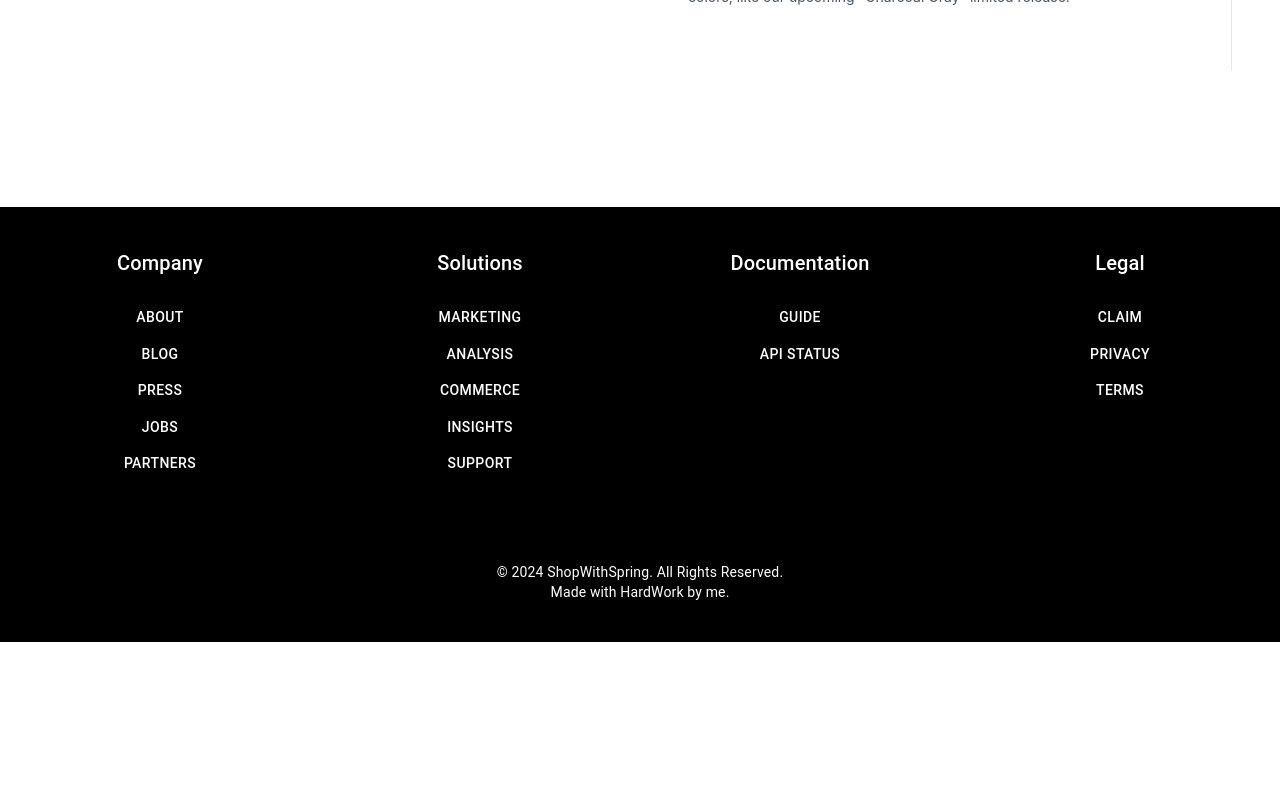
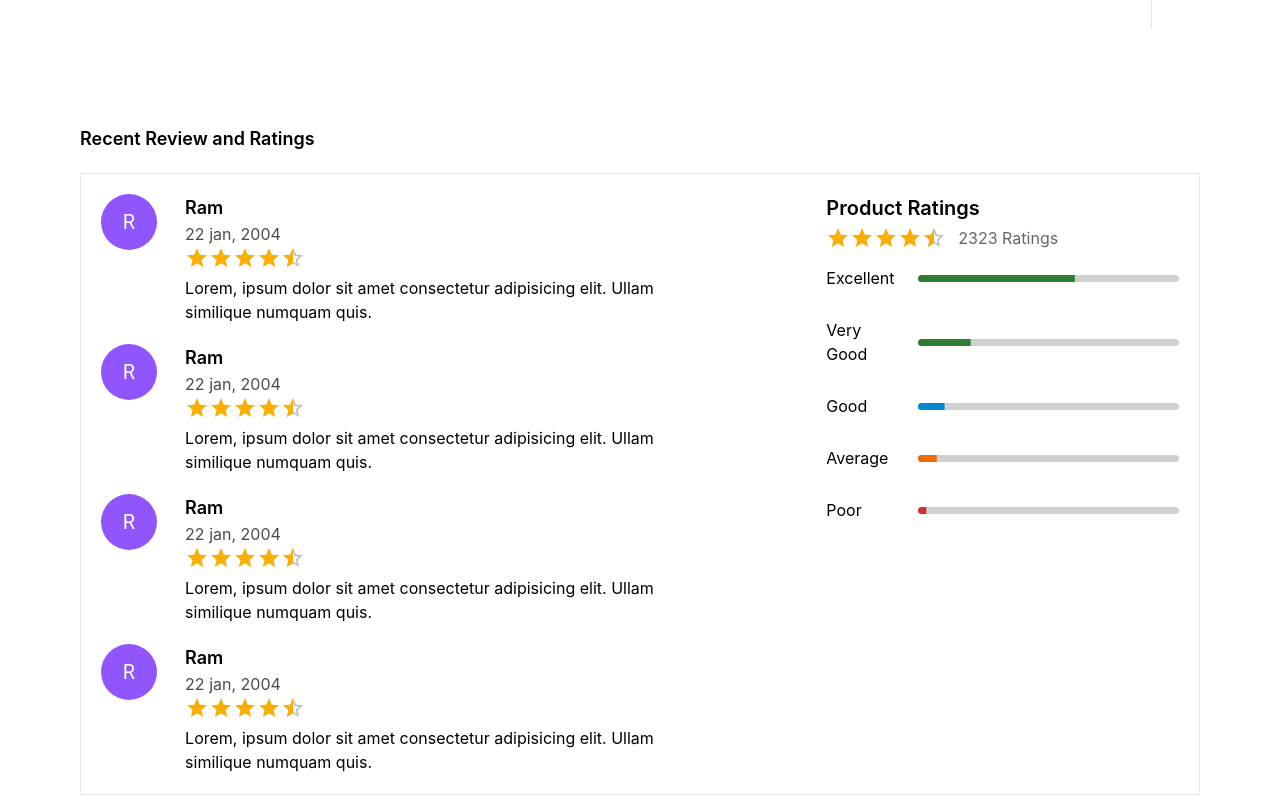
Before and after one commit to jainamthakkar/ecommerce-react, a React (Create React App) app: page / in a window 1280 px wide. Shown: the part 1180-1980 px from the top of the page. Before the commit the page ends 1822 px from the top, so only its background shows below. Built offline with nearby package versions, Linux system fonts and the light colour scheme.

Commit message:
review and ratings added in productdetails

```diff
--- a/src/App.js
+++ b/src/App.js
@@ -15,6 +15,7 @@ function App() {
         {/* <Product></Product> */}
         <ProductDetails></ProductDetails>
       </div>
+
       <Footer/>
     </div>
   );
--- a/src/customer/components/ProductDetails/ProductDetails.jsx
+++ b/src/customer/components/ProductDetails/ProductDetails.jsx
@@ -22,7 +22,8 @@
 import { useState } from "react";
 import { StarIcon } from "@heroicons/react/20/solid";
 import { RadioGroup } from "@headlessui/react";
-import { Rating } from "@mui/material";
+import { Box, Grid, LinearProgress, Rating } from "@mui/material";
+import ProductReviewCard from "./ProductReviewCard";
 
 const product = {
   name: "Basic Tee 6-Pack",
@@ -56,14 +57,10 @@ const product = {
     { name: "Black", class: "bg-gray-900", selectedClass: "ring-gray-900" },
   ],
   sizes: [
-    { name: "XXS", inStock: false },
-    { name: "XS", inStock: true },
     { name: "S", inStock: true },
     { name: "M", inStock: true },
     { name: "L", inStock: true },
     { name: "XL", inStock: true },
-    { name: "2XL", inStock: true },
-    { name: "3XL", inStock: true },
   ],
   description:
     'The Basic Tee 6-Pack allows you to fully express your vibrant personality with three grayscale options. Feeling adventurous? Put on a heather gray tee. Want to be a trendsetter? Try our exclusive colorway: "Black". Need to add an extra pop of color to your outfit? Our white tee has you covered.',
@@ -87,7 +84,7 @@ export default function ProductDetails() {
   const [selectedSize, setSelectedSize] = useState(product.sizes[2]);
 
   return (
-    <div className="bg-white">
+    <div className="bg-white lg:px-20">
       <div className="pt-6">
         <nav aria-label="Breadcrumb">
           <ol
@@ -174,13 +171,12 @@ export default function ProductDetails() {
               <div className="mt-6 flex items-center space-x-3">
                 <Rating name="read-only" value={4.3} readOnly></Rating>
                 <p className="opacity-50 text-sm">5034 Ratings</p>
-                <p className="ml-3 font-medium text-sm text-indigo-600 hover:text-indigo-500">298 Reviews</p>
+                <p className="ml-3 font-medium text-sm text-indigo-600 hover:text-indigo-500">
+                  298 Reviews
+                </p>
               </div>
 
               <form className="mt-10">
-
-
-
                 {/* Sizes */}
                 <div className="mt-10">
                   <div className="flex items-center justify-between">
@@ -264,9 +260,9 @@ export default function ProductDetails() {
 
                 <button
                   type="submit"
-                  className="mt-10 flex w-full items-center justify-center rounded-md border border-transparent bg-indigo-600 px-8 py-3 text-base font-medium text-white hover:bg-indigo-700 focus:outline-none focus:ring-2 focus:ring-indigo-500 focus:ring-offset-2"
+                  className="mt-10 flex w-40 items-center justify-center rounded-md border border-transparent bg-indigo-600 px-8 py-3 text-base font-medium text-white hover:bg-indigo-700 focus:outline-none focus:ring-2 focus:ring-indigo-500 focus:ring-offset-2"
                 >
-                  Add to bag
+                  Add to Cart
                 </button>
               </form>
             </div>
@@ -309,6 +305,107 @@ export default function ProductDetails() {
             </div>
           </div>
         </section>
+
+        {/* Ratings and review Section */}
+
+        <section>
+          <h1 className="pb-5 font-semibold text-lg">
+            Recent Review and Ratings
+          </h1>
+
+          <div className="flex flex-col md:flex-row border p-5">
+            <div className="flex-1 md:flex-grow md:basis-2/3 space-y-5">
+              {[1, 1, 1, 1].map((item, index) => (
+                <ProductReviewCard key={index} />
+              ))}
+            </div>
+
+            <div className="flex-1 md:flex-grow md:basis-1/3 md:ml-5 mt-5 md:mt-0">
+              <h1 className="text-xl font-semibold pb-1">Product Ratings</h1>
+
+              <div className="flex items-center space-x-3">
+                <Rating value={4.6} precision={0.5} readOnly />
+                <p className="opacity-60">2323 Ratings</p>
+              </div>
+
+              <Box mt={2} className="space-y-3">
+
+                <Grid container alignItems="center" spacing={2}>
+                  <Grid item xs={3}>
+                    <p>Excellent</p>
+                  </Grid>
+
+                  <Grid item xs={9}>
+                    <LinearProgress
+                      sx={{ bgcolor: "#d0d0d0", borderRadius: 4, height: 7 }}
+                      variant="determinate"
+                      value={60}
+                      color="success"
+                    />
+                  </Grid>
+                </Grid>
+
+                <Grid container alignItems="center" spacing={2}>
+                  <Grid item xs={3}>
+                    <p>Very Good</p>
+                  </Grid>
+
+                  <Grid item xs={9}>
+                    <LinearProgress
+                      sx={{ bgcolor: "#d0d0d0", borderRadius: 4, height: 7 }}
+                      variant="determinate"
+                      value={20}
+                      color="success"
+                    />
+                  </Grid>
+                </Grid>
+
+                <Grid container alignItems="center" spacing={2}>
+                  <Grid item xs={3}>
+                    <p>Good</p>
+                  </Grid>
+                  <Grid item xs={9}>
+                    <LinearProgress
+                      sx={{ bgcolor: "#d0d0d0", borderRadius: 4, height: 7 }}
+                      variant="determinate"
+                      value={10}
+                      color="info"
+                    />
+                  </Grid>
+                </Grid>
+
+                <Grid container alignItems="center" spacing={2}>
+                  <Grid item xs={3}>
+                    <p>Average</p>
+                  </Grid>
+                  <Grid item xs={9}>
+                    <LinearProgress
+                      sx={{ bgcolor: "#d0d0d0", borderRadius: 4, height: 7 }}
+                      variant="determinate"
+                      value={7}
+                      color="warning"
+                    />
+                  </Grid>
+                </Grid>
+
+                <Grid container alignItems="center" spacing={2}>
+                  <Grid item xs={3}>
+                    <p>Poor</p>
+                  </Grid>
+                  <Grid item xs={9}>
+                    <LinearProgress
+                      sx={{ bgcolor: "#d0d0d0", borderRadius: 4, height: 7 }}
+                      variant="determinate"
+                      value={3}
+                      color="error"
+                    />
+                  </Grid>
+                </Grid>
+
+              </Box>
+            </div>
+          </div>
+        </section>
       </div>
     </div>
   );
--- /dev/null
+++ b/src/customer/components/ProductDetails/ProductReviewCard.jsx
@@ -0,0 +1,38 @@
+import { Avatar, Box, Grid, Rating } from "@mui/material";
+import React from "react";
+
+function ProductReviewCard() {
+  return (
+    <div>
+      <Grid container spacing={2} gap={3}>
+        <Grid item xs={1}>
+          <Box>
+            <Avatar
+              className="text-white"
+              sx={{ width: 56, height: 56, bgcolor: "#9155fd" }}
+            >
+              R
+            </Avatar>
+          </Box>
+        </Grid>
+
+        <Grid item xs={9}>
+          <div className="space-y-2">
+            <div>
+              <p className="font-semibold text-lg">Ram</p>
+              <p className="opacity-70">22 jan, 2004</p>
+            </div>
+          </div>
+
+          <Rating value={4.5} name="half-rating" readOnly precision={.5}/>
+            <p>
+              Lorem, ipsum dolor sit amet consectetur adipisicing elit. Ullam
+              similique numquam quis.
+            </p>
+        </Grid>
+      </Grid>
+    </div>
+  );
+}
+
+export default ProductReviewCard;
```
